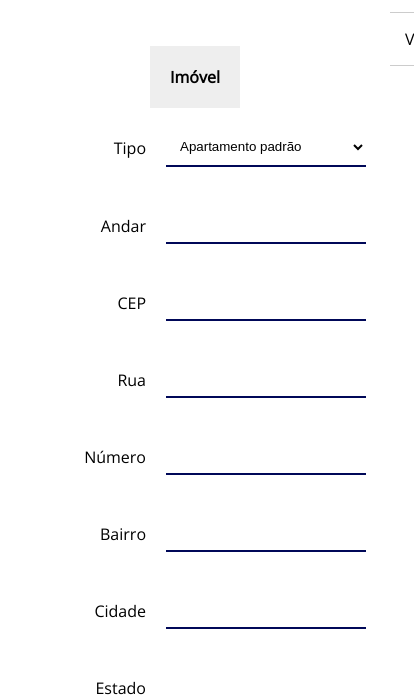
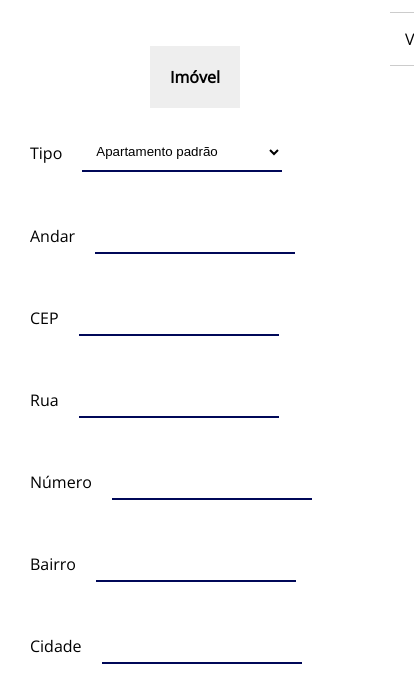
Before and after one commit to aaamenezes/Meu-Canto, a website: page cadastrar-imovel.html in a window 390 px wide. Shown: the part 152-849 px from the top of the page, 414 px wide, since content can reach past the window. Drawn offline with nearby package versions, Linux system fonts and the light colour scheme.

Commit message:
Responsividade Cadastrar imóvel
Ficou difícil de ajustar visualmente essa tela no mobile. Formulário com campos pequenos e grandes, longo, etc.

Está funcional mas precisa melhorar o visual

```diff
--- a/cadastrar-imovel.html
+++ b/cadastrar-imovel.html
@@ -7,7 +7,7 @@
     <script src="https://kit.fontawesome.com/2fe847868f.js" crossorigin="anonymous"></script>
     <link href="https://fonts.googleapis.com/css?family=Open+Sans&display=swap" rel="stylesheet">
     <!-- <meta http-equiv="X-UA-Compatible" content="ie=edge"> -->
-	<title>Meu Canto - Criar Conta</title>
+	<title>Meu Canto - Cadastrar imóvel</title>
 </head>
 <body>
 
--- a/geral.css
+++ b/geral.css
@@ -299,6 +299,21 @@ textarea:focus {
     align-items: flex-end;
 }
 
+@media(max-width: 768px) {
+
+    .form-cadastro-linha {
+        justify-content: initial;
+        margin: 5px 20px;
+    }
+
+    .form-cadastro-coluna {
+        min-width: initial;
+    }
+
+}
+
+
+
 /***********************************/
 /* BOTÃO SIM OU NAO EM FORMULARIOS */
 /***********************************/
```
